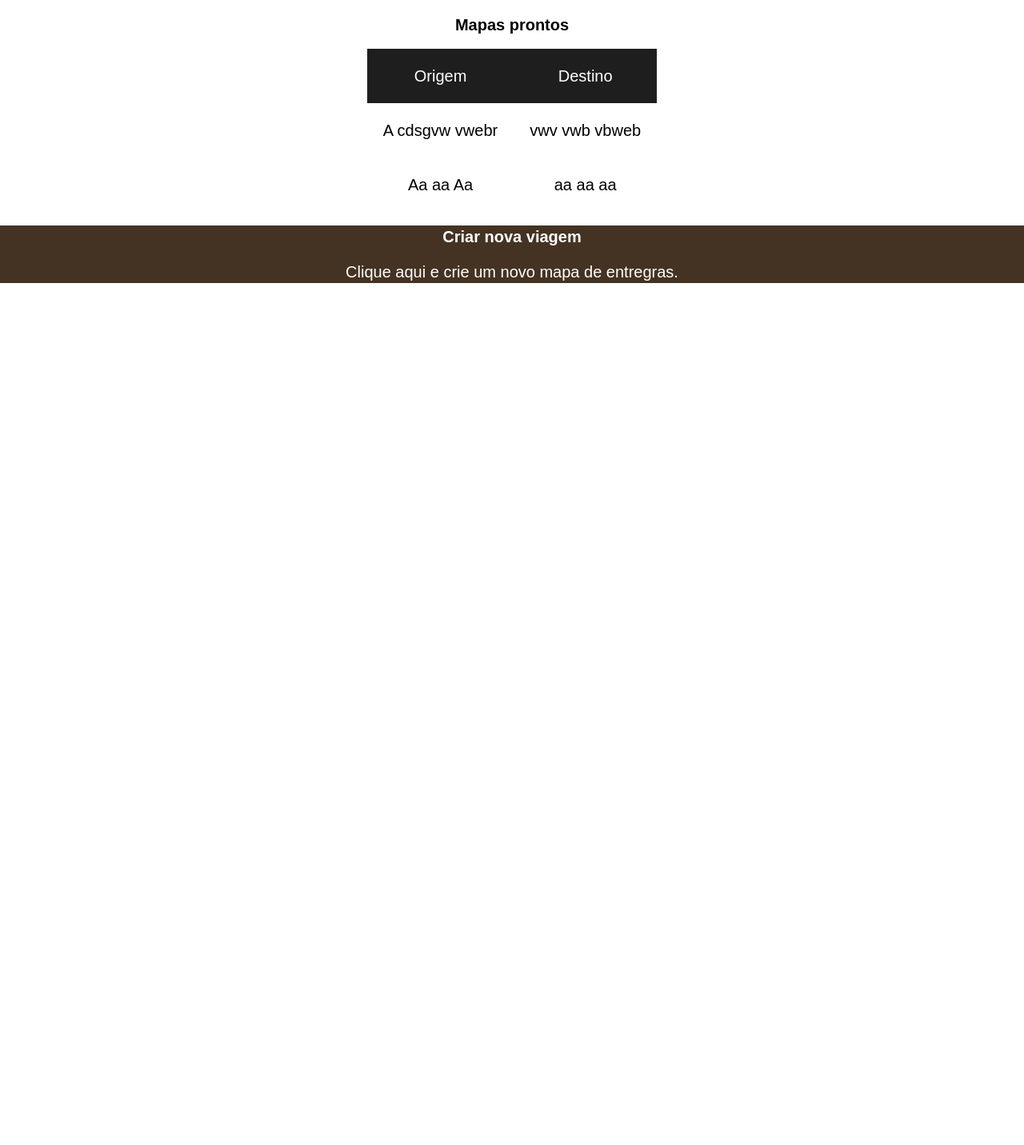
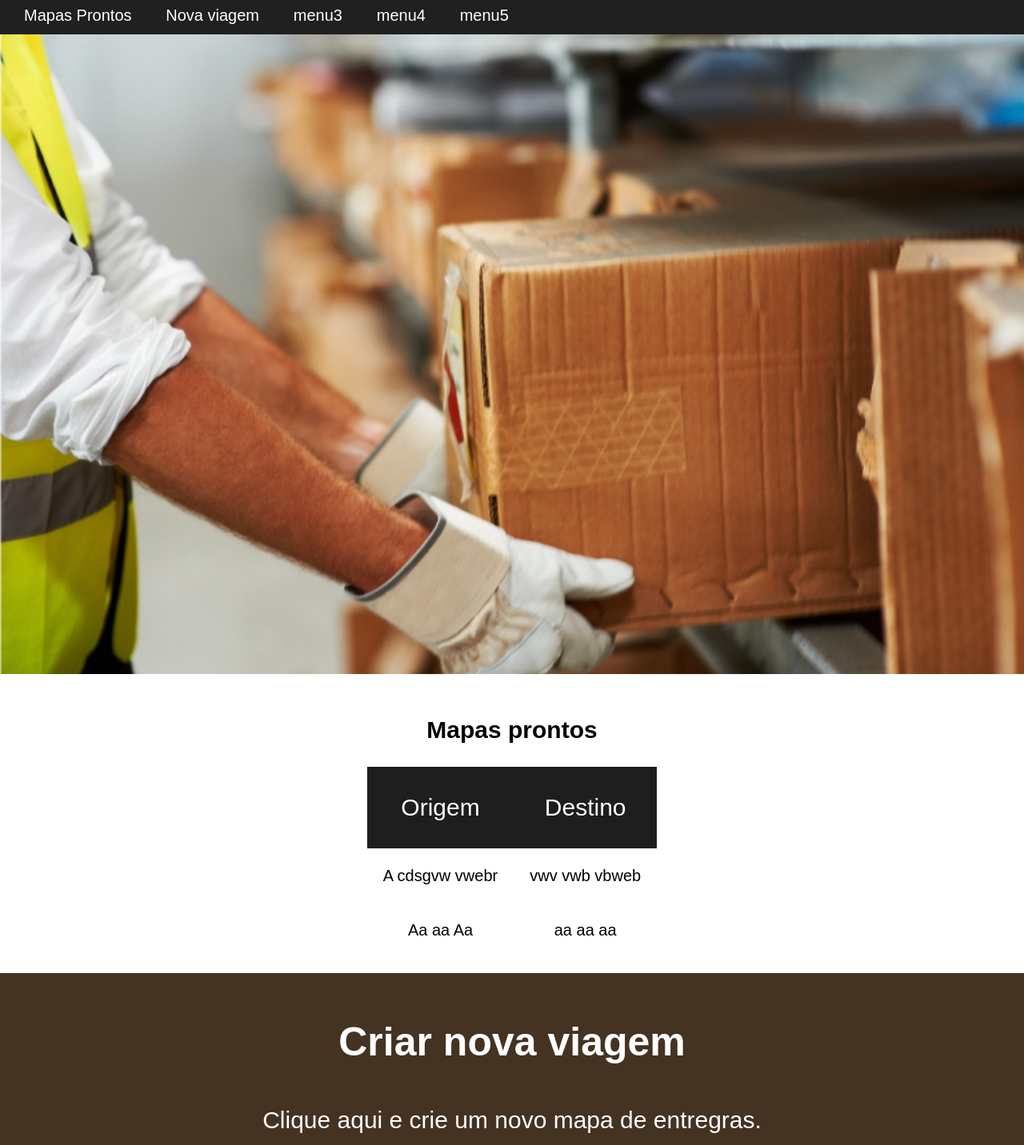
Before and after one commit to marcosvicente/ProjectMaps, a Django app: page / in a window 1280 px wide. Shown: the whole page at 80% size. Before the commit the page ends 354 px from the top, so only its background shows below. Run offline with Django 3.2, Linux system fonts and the light colour scheme; data comes from the database, SQL or seed files in the repository; some libraries are stand-ins or nearby versions.

Commit message:
Scrool menu

```diff
--- a/core/static/css/base.css
+++ b/core/static/css/base.css
@@ -12,10 +12,39 @@ body{
 	margin: 0 auto;
 }
 /* * * * * * * * * * * *
+ * * * * Menu* * * * * *
+ * * * * * * * * * * * */
+nav{
+	margin-top:-1.5em;
+	position:fixed;
+	width:100%;
+}
+nav ul {
+	background:#202020;
+
+	padding:1em;
+}
+
+nav ul li{
+	list-style:none;
+	display:inline;
+	margin:2em;
+}
+nav ul li a{
+	text-decoration:none;
+	color:#fff;
+	font-size:2em;
+}
+/* * * * * * * * * * * *
+ * * * * Banner  * * * *
+ * * * * * * * * * * * */
+.banner img {
+	width:100%;
+}
+/* * * * * * * * * * * *
  * Cadastro de lugares *
  * * * * * * * * * * * */
 #cadastro{
-	background:#7f7ffe;
 }
 /* * * * * * * * * * * *
  * Image de Fundo* * * *
@@ -48,18 +77,6 @@ body{
 	font-size:4em;
 	text-align:center;
 }
-/* * * * * * * * * * * *
- * Origem de lugares * *
- * * * * * * * * * * * */
-#origem{
-	background:#421545;
-}
-/* * * * * * * * * * * *
- * Destino dos lugares *
- * * * * * * * * * * * */
-#destino{
-	background:#008400;
-}
 
 /* * * * * * * * * * * *
  * Formulario* * * * * *
@@ -74,7 +91,7 @@ body{
 
 }
 .fields label{
-	color:#d1d1d1;
+	color:#000;
 	font-size:2em;
 	margin-left:1em;
 	margin-top: 20em;
@@ -99,7 +116,7 @@ body{
 	width:100%;
 	padding:1em;
 	background:#d1d1d1;
-	font-size:1em;
+	font-size:2em;
 	text-align:center;
 }
 .fields select option{
@@ -125,9 +142,12 @@ body{
 /* * * * * * * * * * * *
  * Lista de lugares* * *
  * * * * * * * * * * * */
+.lista-lugares{
+	padding: 2em;
+}
 .lista-lugares h2{
 	text-align:center;
-	font-size:2em;
+	font-size:3em;
 }
 
 .lista-lugares table tbody tr td a{
@@ -142,7 +162,7 @@ body{
 }
 .lista-lugares table thead tr td{
 	padding:1em;
-	font-size:2em;
+	font-size:3em;
 	background:#1e1e1e;
 	color:#fff;
 	text-align:center;
@@ -158,21 +178,23 @@ body{
  * * * * * * * * * * */
 .nova-viagem{
 	background:#432;
+	padding: 1em;
+}
+.nova-viagem h2{
+	color:#fff;
+	text-align:center;
+	font-size:5em;
 }
 .nova-viagem p{
 	color:#fff;
 	text-align:center;
-	font-size:2em;
+	font-size:3em;
 	margin: 0 2em;
 }
 .nova-viagem a{
 	text-decoration:none;
 }
-.nova-viagem h2{
-	color:#fff;
-	text-align:center;
-	font-size:2em;
-}
+
 /* * * * * * * * * * *
  * Error Lista form* *
  * * * * * * * * * * */
--- a/templates/index.html
+++ b/templates/index.html
@@ -10,7 +10,19 @@
 {% block content%}
 <div class="all-index">
 	<main role="main">
-		<section class="lista-lugares">
+		<nav>
+			<ul>
+				<li><a href="#mapas"  class="scroll">Mapas Prontos</a></li>
+				<li><a href="#novo-mapa" class="scroll">Nova viagem</a></li>
+				<li><a href="">menu3</a></li>
+				<li><a href="">menu4</a></li>
+				<li><a href="">menu5</a></li>
+			</ul>
+		</nav>
+		<section class="banner">
+			<img src="{% static 'img/logistica.jpg'%}" />
+		</section>
+		<section class="lista-lugares" id="mapas">
 			<h2>Mapas prontos</h2>
 			<table>
 				<thead>
@@ -29,7 +41,7 @@
 				<tbody>
 			</table>
 		</section>
-		<section class="nova-viagem">
+		<section class="nova-viagem " id="novo-mapa">
 			<a href="{% url 'cadastro'%}">
 				<h2>Criar nova viagem</h2>
 				<p>
@@ -44,4 +56,15 @@
 {% block js%}
 
 <script type="text/javascript" src="{% static 'angular/angular.js' %}"></script>
+<script type="text/javascript" src="{% static 'jquery/dist/jquery.min.js'%}"></script>
+
+<!--Scroll menu -->
+<script type="text/javascript">
+	jQuery(document).ready(function($) {
+		$(".scroll").click(function(event){
+			event.preventDefault();
+			$('html,body').animate({scrollTop:$(this.hash).offset().top}, 800);
+	   });
+	});
+</script>
 {% endblock %}
```
Also changed, not shown: templates/combustivel.html (added, +68 -0 lines), templates/destino.html (added, +75 -0 lines), core/static/img/destino.jpg (added), core/static/img/logistica.jpg (added), core/static/img/origem.jpg (added), core/static/img/viagem.jpg (added).
